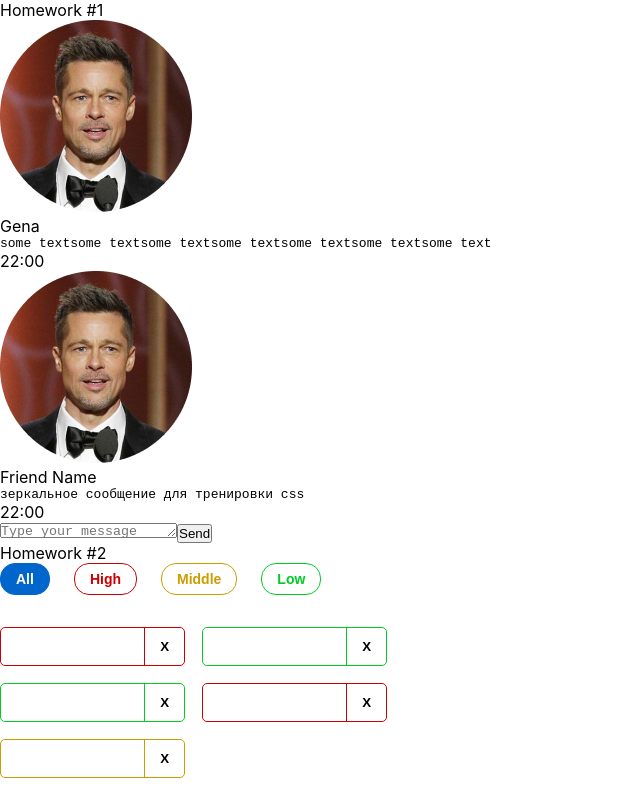
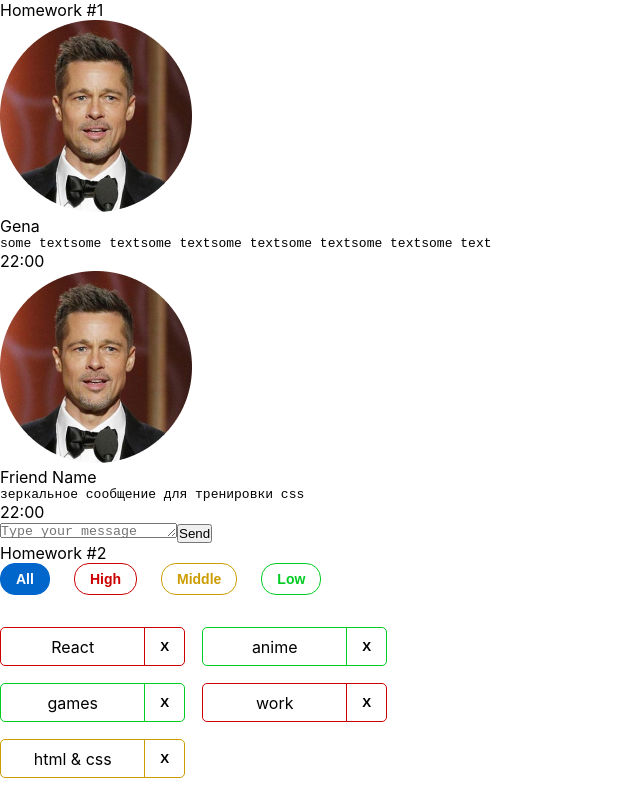
Before and after one commit to Uadik1970/HW-It-Incubator, a React (Create React App) app: page / in a window 1280 px wide. Shown: the whole page, without its empty margins (0-640 px from the left). Built offline with nearby package versions, Linux system fonts and the light colour scheme.

Commit message:
hw02-fix

```diff
--- a/src/s2-homeworks/hw02/HW2.tsx
+++ b/src/s2-homeworks/hw02/HW2.tsx
@@ -47,7 +47,7 @@ export const filterAffairs = (affairs: AffairType[], filter: FilterType): any =>
     }
 }
 export const deleteAffair = (affairs: AffairType[], _id: number): any => { // need to fix any
-    // affairs = affairs.filter(a => a._id === _id)
+
     return affairs // need to fix
 }
 
--- a/src/s2-homeworks/hw02/affairs/affair/Affair.tsx
+++ b/src/s2-homeworks/hw02/affairs/affair/Affair.tsx
@@ -26,7 +26,7 @@ function Affair(props: AffairPropsType) {
             <div id={'hw2-name-' + props.affair._id} className={nameClass}>
                 {/*создаёт студент*/}
 
-                {/**/}
+                {props.affair.name}
             </div>
             <div id={'hw2-priority-' + props.affair._id} hidden>
                 {props.affair.priority}
```
